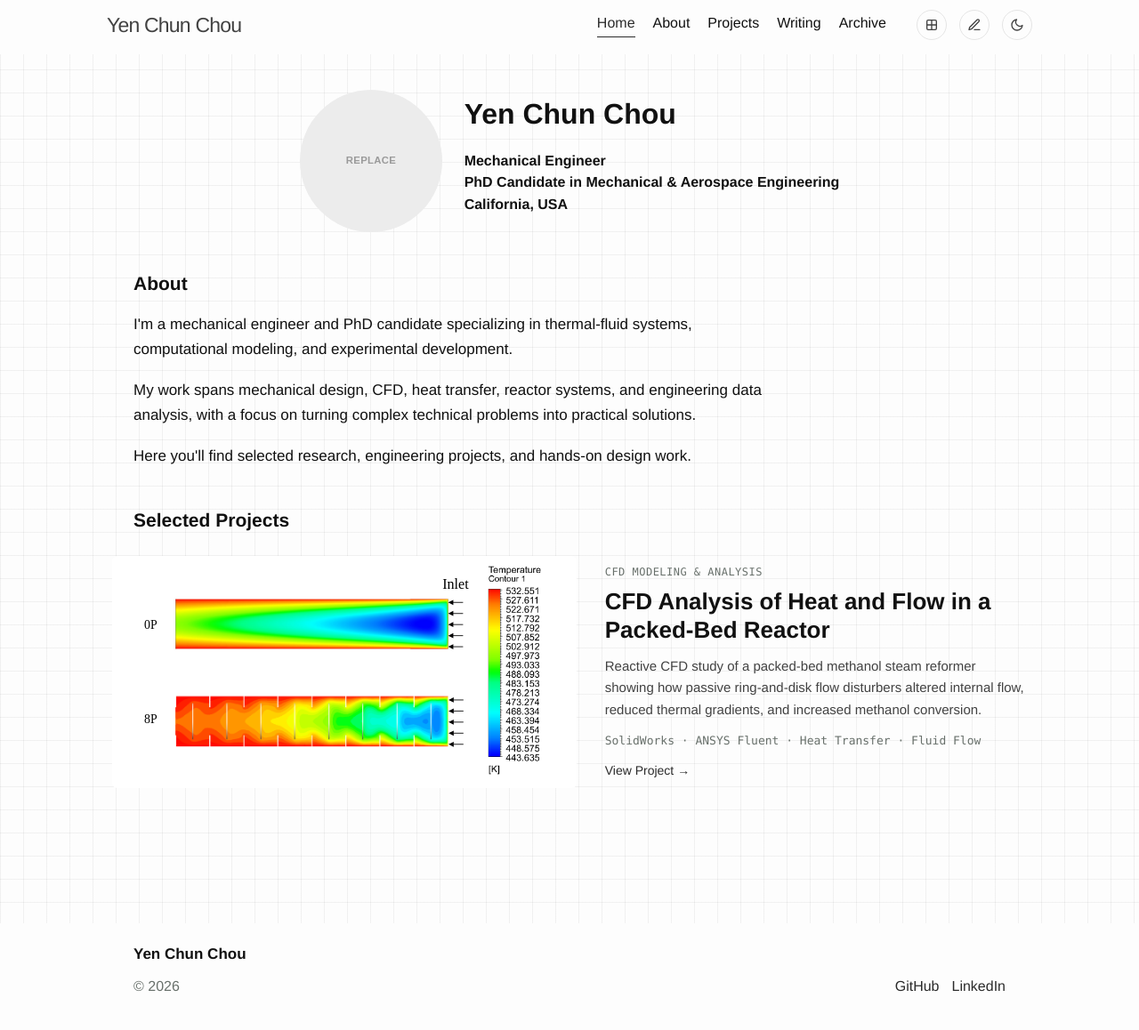
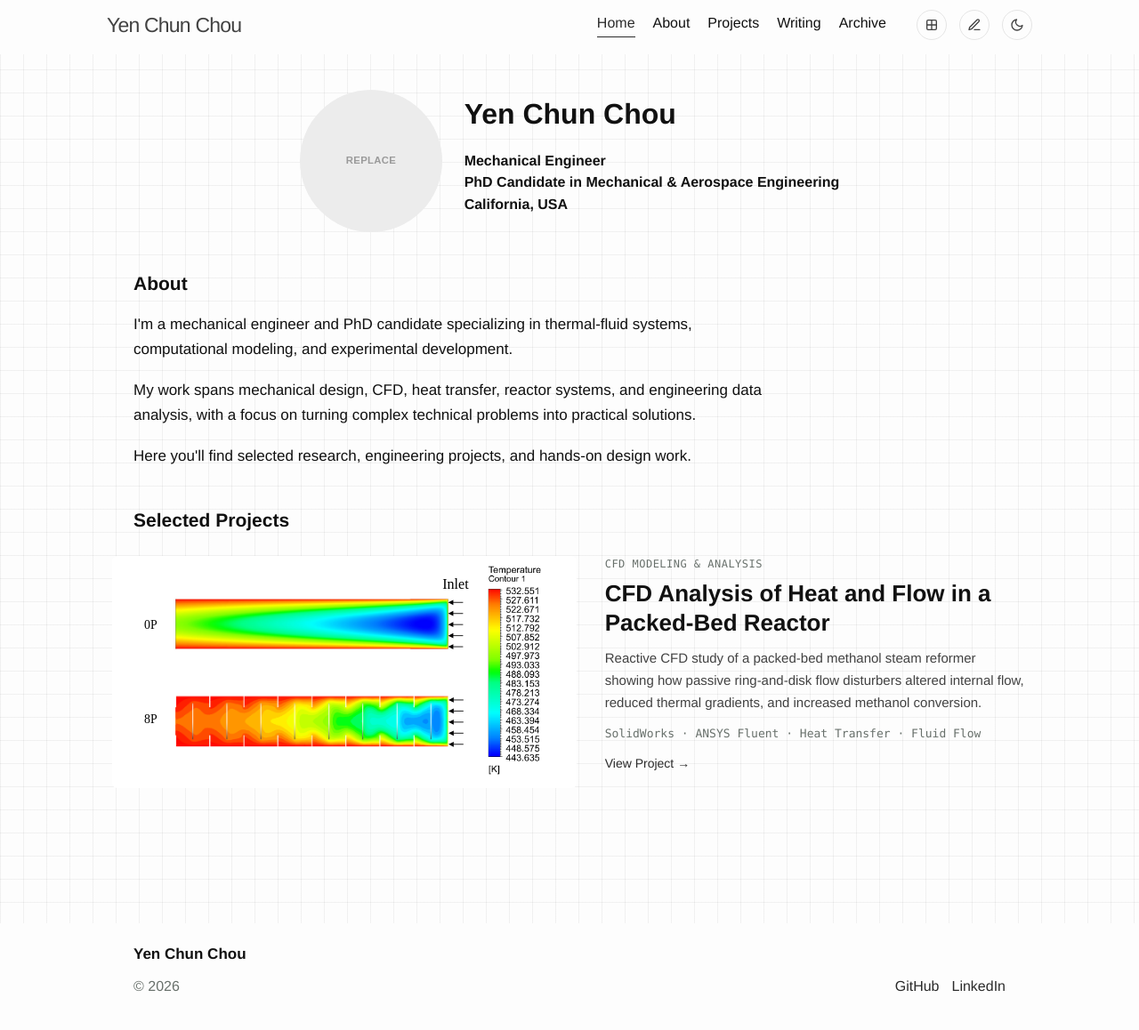
Before and after one commit to yenchun-chou/yenchun-chou.github.io, a Jekyll site: the page built from index.html, in a window 1280 px wide. Shown: the whole page at 89% size. Built offline with Jekyll 4.4.1, drawn with Linux system fonts in a browser that asks for light colours.

Commit message:
Change alignment of featured project items to start

```diff
--- a/css/clean-layout.css
+++ b/css/clean-layout.css
@@ -192,7 +192,7 @@ hr {
   display: grid;
   grid-template-columns: minmax(0, 1.1fr) minmax(300px, 1fr);
   gap: 32px;
-  align-items: center;
+  align-items: start;
   margin: 0 0 64px;
 }
 
```
